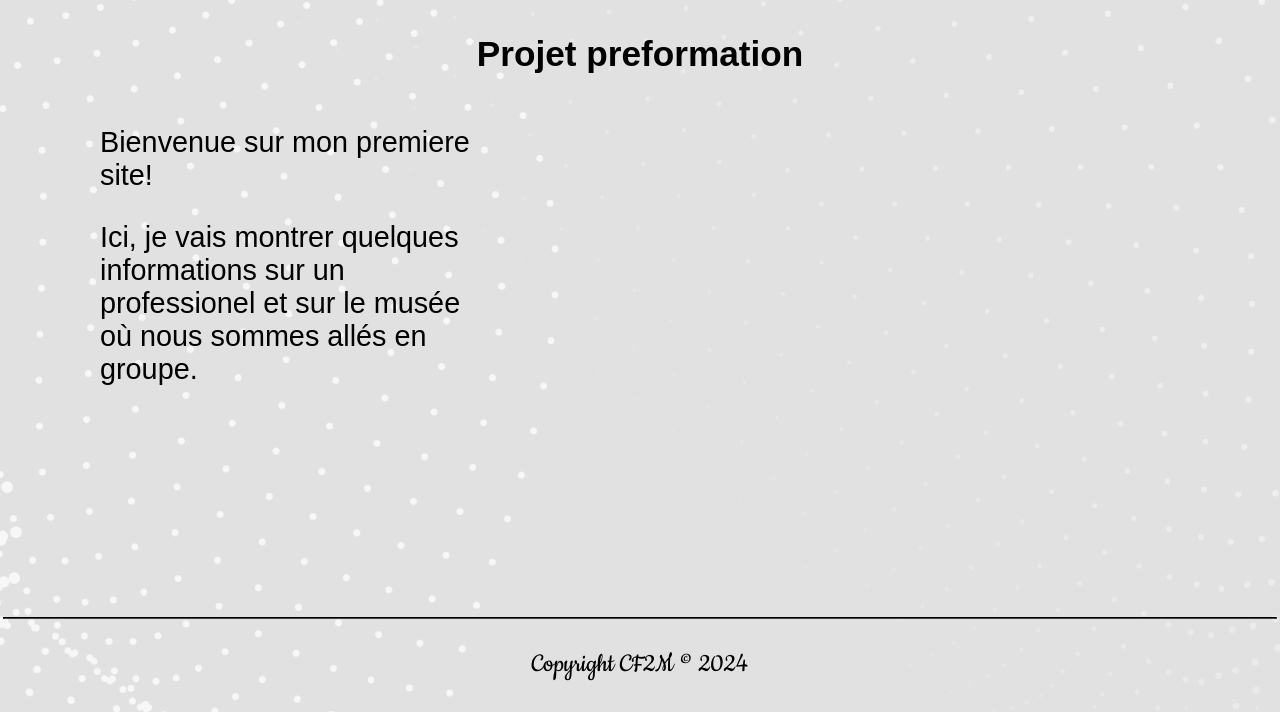
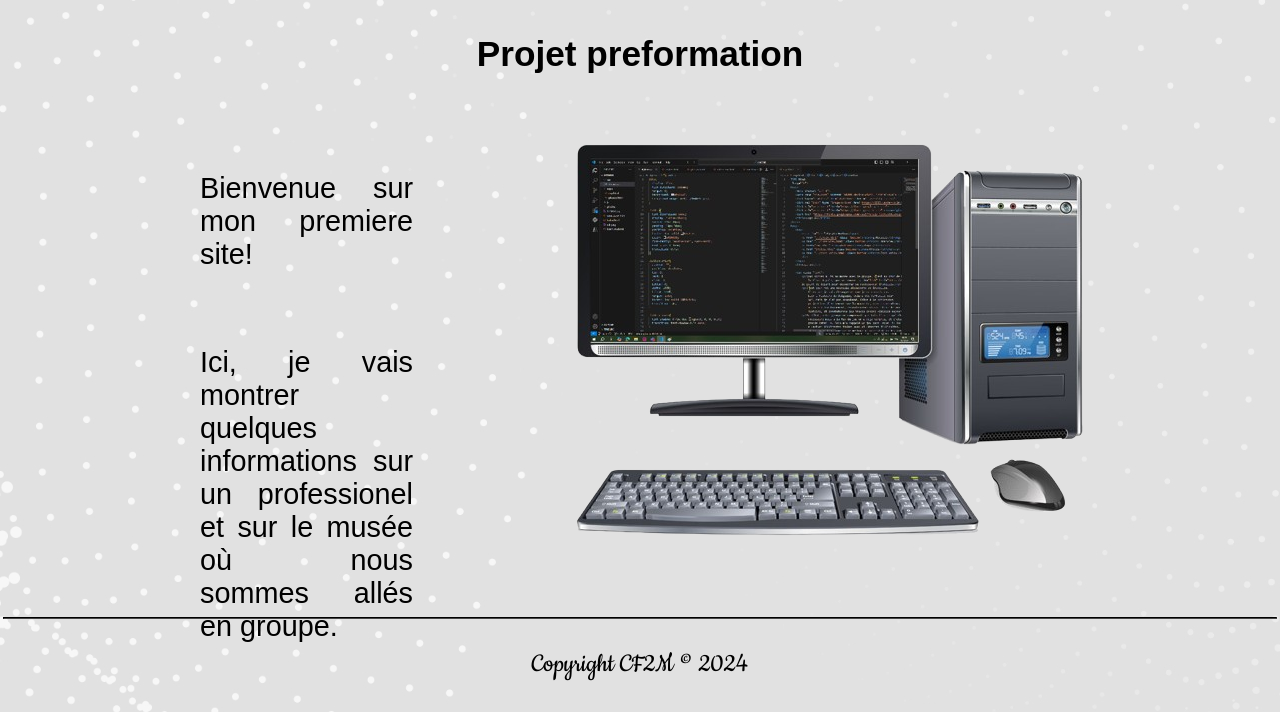
Before and after one commit to NikGorban/presentation-site-prefo-, a PHP site: page / in a window 1280 px wide. Shown: the part 88-800 px from the top of the page. Run offline with PHP 8.4, Linux system fonts and the light colour scheme.

Commit message:
1er page

```diff
--- a/siteWeb/css/styles.css
+++ b/siteWeb/css/styles.css
@@ -54,16 +54,30 @@
 }
 
 .bienvenue{
-margin-left: 100px;
-width: 30%;
+  display:inline-block;
+  margin-left: 200px;
+
+  width: 75%;
+  align-items: center;
 }
 
 .bienvenue_text{
   display: flex;
-  justify-content:baseline;
-  align-items: center;
+  text-align: justify;
+
   font-family: 'Montserrat', sans-serif;
   font-size: 1.8rem;
+  margin-top: 75px;
+  margin-right: 250px;
+}
+
+#pc_png{
+  border: none;
+  box-shadow: none;
+  position:relative;
+  margin-top: 0;
+  margin-left: 150px;
+  float: right;
 }
 
 #link{
--- a/siteWeb/index.html
+++ b/siteWeb/index.html
@@ -22,10 +22,10 @@
 		</nav>
 		<h1>Projet preformation</h1>
 		<div class="bienvenue">
+			<span><img src="pc.png" alt="pc" id="pc_png" ></span>
 			<p class="bienvenue_text">Bienvenue sur mon premiere site!</p>
 	 		<p class="bienvenue_text">Ici, je vais montrer quelques informations sur un professionel
 				et sur le musée où nous sommes allés en groupe.</p>
-
 		</div>
 
 
```
Also changed, not shown: siteWeb/pc.png (added).
